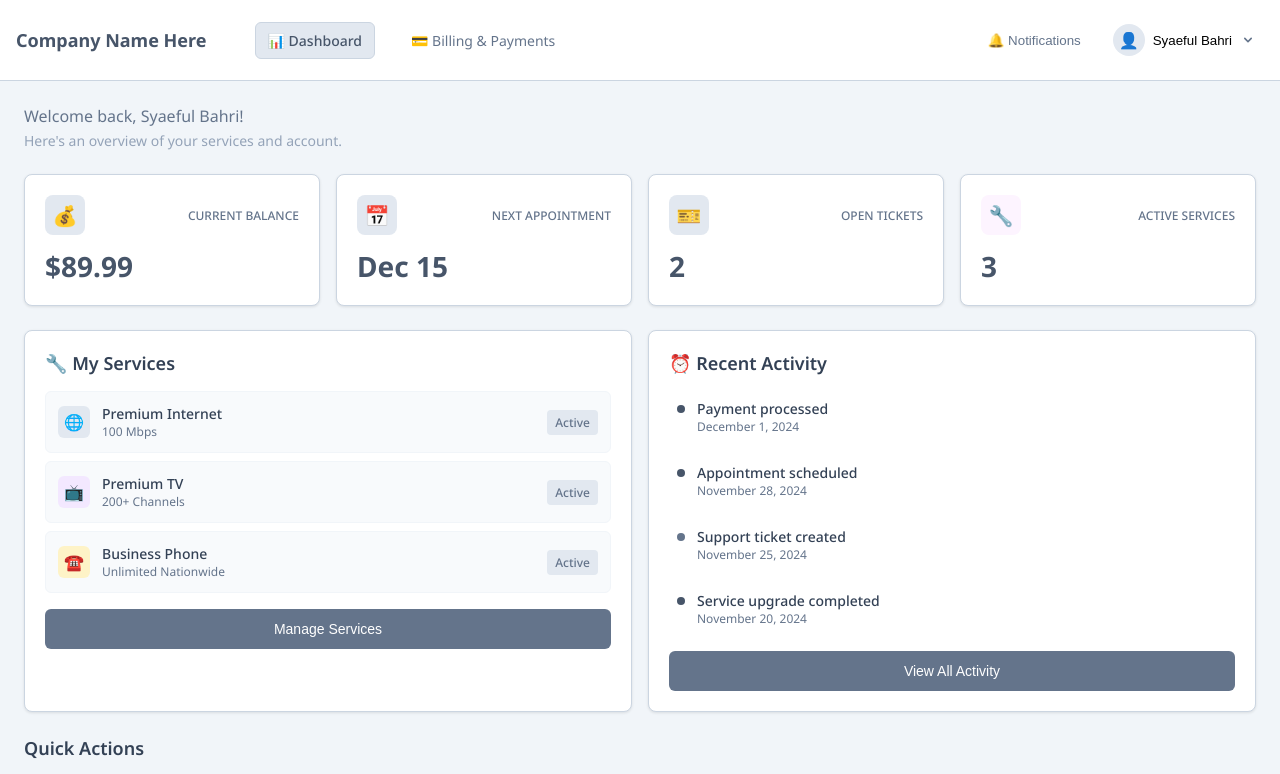
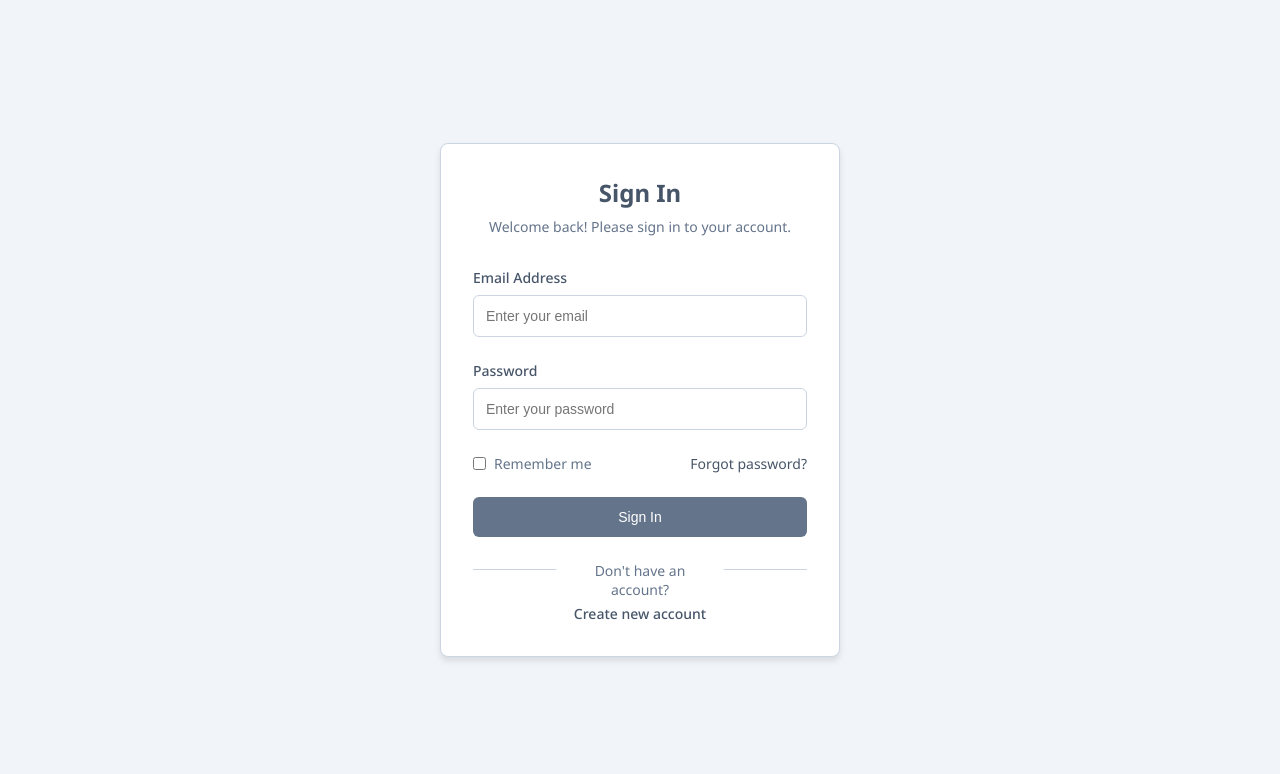
Before and after one commit to harmoniousmoss/angular-dashboard-template, an Angular app: page /login in a window 1280 px wide. Before the commit this address led to /. Shown: the top 774 px of the page. Built offline with nearby package versions, Linux system fonts and the light colour scheme.

Commit message:
Implement routing system with login and dashboard navigation

```diff
--- a/src/app/app.html
+++ b/src/app/app.html
@@ -1,5 +1 @@
-<div style="height: 100vh; background-color: #f1f5f9;">
-  <app-dashboard></app-dashboard>
-</div>
-
 <router-outlet />
--- a/src/app/app.routes.ts
+++ b/src/app/app.routes.ts
@@ -1,3 +1,10 @@
 import { Routes } from '@angular/router';
+import { DashboardComponent } from './dashboard/dashboard';
+import { LoginComponent } from './login/login';
 
-export const routes: Routes = [];
+export const routes: Routes = [
+  { path: '', redirectTo: '/login', pathMatch: 'full' },
+  { path: 'login', component: LoginComponent },
+  { path: 'dashboard', component: DashboardComponent },
+  { path: '**', redirectTo: '/login' }
+];
--- a/src/app/app.ts
+++ b/src/app/app.ts
@@ -1,10 +1,9 @@
 import { Component, signal } from '@angular/core';
 import { RouterOutlet } from '@angular/router';
-import { DashboardComponent } from './dashboard/dashboard';
 
 @Component({
   selector: 'app-root',
-  imports: [RouterOutlet, DashboardComponent],
+  imports: [RouterOutlet],
   templateUrl: './app.html',
   styleUrl: './app.css'
 })
--- a/src/app/dashboard/dashboard.html
+++ b/src/app/dashboard/dashboard.html
@@ -36,7 +36,7 @@
           🔒 Security
         </a>
         <div style="border-top: 1px solid #cbd5e1; margin: 0.5rem 0;"></div>
-        <a href="#" style="display: block; padding: 0.75rem 1rem; color: #64748b; text-decoration: none; font-size: 0.875rem; transition: all 0.2s;" onmouseover="this.style.backgroundColor='#f1f5f9'" onmouseout="this.style.backgroundColor=''">
+        <a (click)="logout()" style="display: block; padding: 0.75rem 1rem; color: #64748b; text-decoration: none; font-size: 0.875rem; transition: all 0.2s; cursor: pointer;" onmouseover="this.style.backgroundColor='#f1f5f9'" onmouseout="this.style.backgroundColor=''">
           🚪 Log Out
         </a>
       </div>
--- a/src/app/dashboard/dashboard.ts
+++ b/src/app/dashboard/dashboard.ts
@@ -1,5 +1,6 @@
 import { Component } from '@angular/core';
 import { CommonModule } from '@angular/common';
+import { Router } from '@angular/router';
 
 @Component({
   selector: 'app-dashboard',
@@ -10,6 +11,8 @@ import { CommonModule } from '@angular/common';
 export class DashboardComponent {
   isDropdownOpen = false;
 
+  constructor(private router: Router) {}
+
   toggleUserDropdown() {
     this.isDropdownOpen = !this.isDropdownOpen;
   }
@@ -17,4 +20,8 @@ export class DashboardComponent {
   closeDropdown() {
     this.isDropdownOpen = false;
   }
+
+  logout() {
+    this.router.navigate(['/login']);
+  }
 }
--- a/src/app/login/login.html
+++ b/src/app/login/login.html
@@ -1 +1,93 @@
-<p>login works!</p>
+<div style="min-height: 100vh; background-color: #f1f5f9; display: flex; align-items: center; justify-content: center; padding: 1rem;">
+  <div style="background-color: white; border-radius: 0.5rem; border: 1px solid #cbd5e1; box-shadow: 0 4px 6px rgba(0,0,0,0.1); padding: 2rem; width: 100%; max-width: 400px;">
+
+    <!-- Header -->
+    <div style="text-align: center; margin-bottom: 2rem;">
+      <h1 style="font-size: 1.5rem; font-weight: bold; color: #475569; margin-bottom: 0.5rem;">Sign In</h1>
+      <p style="color: #64748b; font-size: 0.875rem;">Welcome back! Please sign in to your account.</p>
+    </div>
+
+    <!-- Login Form -->
+    <form (ngSubmit)="onSubmit()" #loginForm="ngForm">
+      <!-- Email Field -->
+      <div style="margin-bottom: 1.5rem;">
+        <label style="display: block; color: #475569; font-weight: 500; margin-bottom: 0.5rem; font-size: 0.875rem;">
+          Email Address
+        </label>
+        <input
+          type="email"
+          name="email"
+          [(ngModel)]="loginData.email"
+          required
+          style="width: 100%; padding: 0.75rem; border: 1px solid #cbd5e1; border-radius: 0.375rem; font-size: 0.875rem; color: #334155; background-color: white; transition: all 0.2s;"
+          placeholder="Enter your email"
+          onmouseover="this.style.borderColor='#64748b'"
+          onmouseout="this.style.borderColor='#cbd5e1'"
+          onfocus="this.style.borderColor='#475569'; this.style.outline='none'"
+          onblur="this.style.borderColor='#cbd5e1'"
+        />
+      </div>
+
+      <!-- Password Field -->
+      <div style="margin-bottom: 1.5rem;">
+        <label style="display: block; color: #475569; font-weight: 500; margin-bottom: 0.5rem; font-size: 0.875rem;">
+          Password
+        </label>
+        <input
+          type="password"
+          name="password"
+          [(ngModel)]="loginData.password"
+          required
+          style="width: 100%; padding: 0.75rem; border: 1px solid #cbd5e1; border-radius: 0.375rem; font-size: 0.875rem; color: #334155; background-color: white; transition: all 0.2s;"
+          placeholder="Enter your password"
+          onmouseover="this.style.borderColor='#64748b'"
+          onmouseout="this.style.borderColor='#cbd5e1'"
+          onfocus="this.style.borderColor='#475569'; this.style.outline='none'"
+          onblur="this.style.borderColor='#cbd5e1'"
+        />
+      </div>
+
+      <!-- Remember Me & Forgot Password -->
+      <div style="display: flex; justify-content: space-between; align-items: center; margin-bottom: 1.5rem;">
+        <label style="display: flex; align-items: center; color: #64748b; font-size: 0.875rem;">
+          <input
+            type="checkbox"
+            name="rememberMe"
+            [(ngModel)]="loginData.rememberMe"
+            style="margin-right: 0.5rem; accent-color: #475569;"
+          />
+          Remember me
+        </label>
+        <a href="#" style="color: #475569; font-size: 0.875rem; text-decoration: none;" onmouseover="this.style.textDecoration='underline'" onmouseout="this.style.textDecoration='none'">
+          Forgot password?
+        </a>
+      </div>
+
+      <!-- Sign In Button -->
+      <button
+        type="submit"
+        style="width: 100%; background-color: #64748b; color: white; padding: 0.75rem; border-radius: 0.375rem; border: none; font-weight: 500; font-size: 0.875rem; cursor: pointer; transition: all 0.2s;"
+        onmouseover="this.style.backgroundColor='#475569'"
+        onmouseout="this.style.backgroundColor='#64748b'"
+      >
+        Sign In
+      </button>
+    </form>
+
+    <!-- Divider -->
+    <div style="margin: 2rem 0; text-align: center; position: relative;">
+      <div style="border-top: 1px solid #cbd5e1;"></div>
+      <span style="background-color: white; color: #64748b; padding: 0 1rem; position: absolute; top: -0.5rem; left: 50%; transform: translateX(-50%); font-size: 0.875rem;">
+        Don't have an account?
+      </span>
+    </div>
+
+    <!-- Sign Up Link -->
+    <div style="text-align: center;">
+      <a href="#" style="color: #475569; font-weight: 500; text-decoration: none; font-size: 0.875rem;" onmouseover="this.style.textDecoration='underline'" onmouseout="this.style.textDecoration='none'">
+        Create new account
+      </a>
+    </div>
+
+  </div>
+</div>
--- a/src/app/login/login.ts
+++ b/src/app/login/login.ts
@@ -1,11 +1,25 @@
 import { Component } from '@angular/core';
+import { CommonModule } from '@angular/common';
+import { FormsModule } from '@angular/forms';
+import { Router } from '@angular/router';
 
 @Component({
   selector: 'app-login',
-  imports: [],
+  imports: [CommonModule, FormsModule],
   templateUrl: './login.html',
   styleUrl: './login.css'
 })
-export class Login {
+export class LoginComponent {
+  loginData = {
+    email: '',
+    password: '',
+    rememberMe: false
+  };
 
+  constructor(private router: Router) {}
+
+  onSubmit() {
+    console.log('Login attempt:', this.loginData);
+    this.router.navigate(['/dashboard']);
+  }
 }
```
